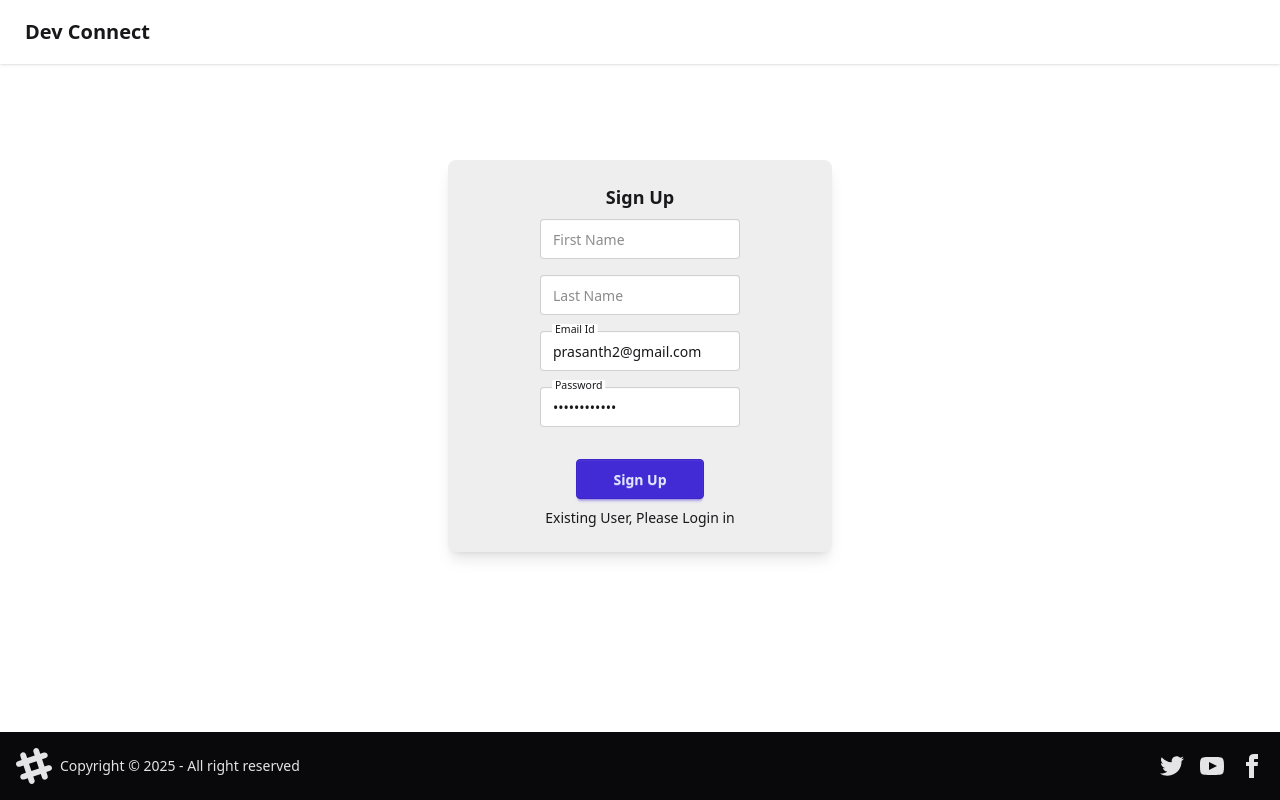
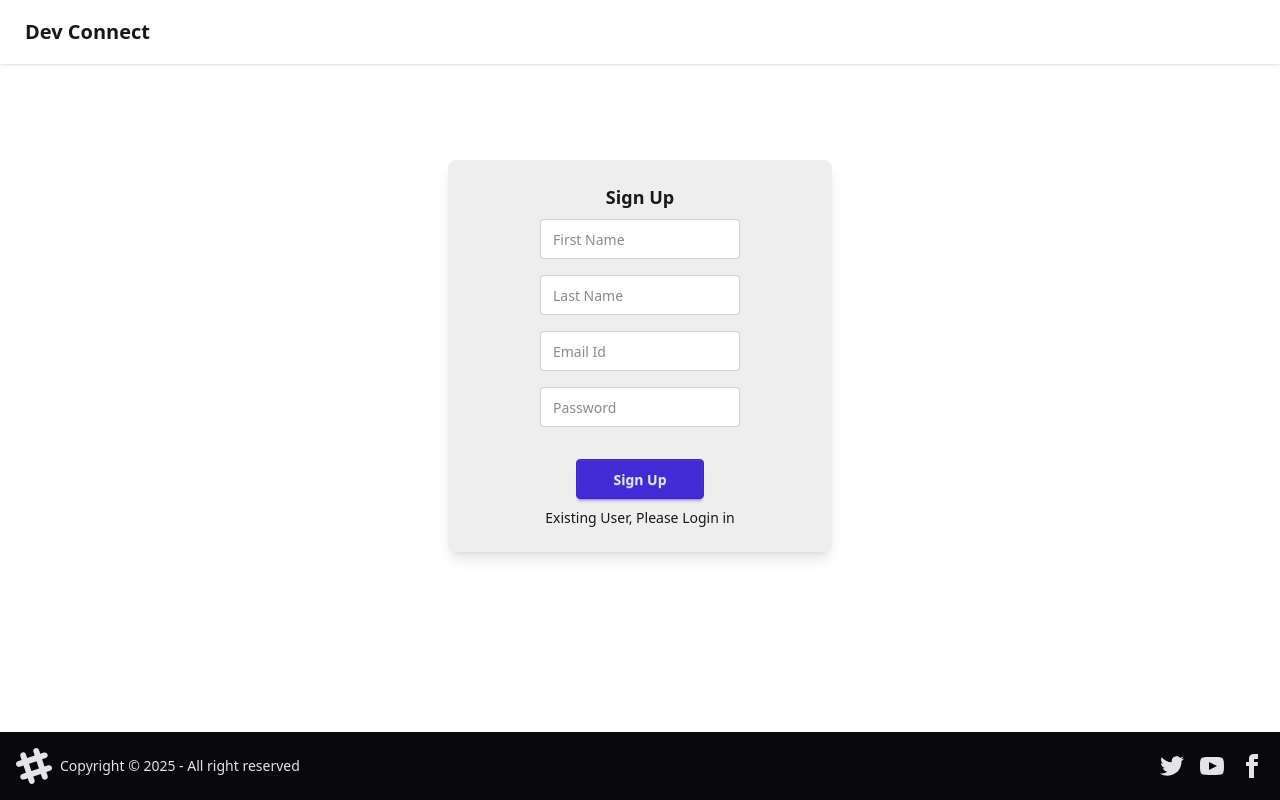
Before and after one commit to Prasanth2799/devConnect, a React app in the folder frontend/: page /login in a window 1280 px wide. Built offline with nearby package versions, Linux system fonts and the light colour scheme; no server answers; the HTML template or start-up script is replaced by a standard one.

Commit message:
code updated

```diff
--- a/frontend/src/components/Login.jsx
+++ b/frontend/src/components/Login.jsx
@@ -5,8 +5,8 @@ import {useDispatch} from "react-redux";
 import { useNavigate } from "react-router-dom";
 import { addUser } from "../store/userSlice";
 const Login = () => {
-  const[emailId, setEmailId] = useState("prasanth2@gmail.com");
-  const[password, setPassword] = useState("Prasanth@123");
+  const[emailId, setEmailId] = useState("");
+  const[password, setPassword] = useState("");
   const[firstName, setFirstName] = useState("");
   const[lastName, setLastName] = useState("");
   const[isSignInForm, setIsSignInForm] = useState(false);
--- a/frontend/src/utils/constants.js
+++ b/frontend/src/utils/constants.js
@@ -1 +1 @@
-export const BASE_URL = "/api";
+export const BASE_URL = "http://localhost:9999";
```
